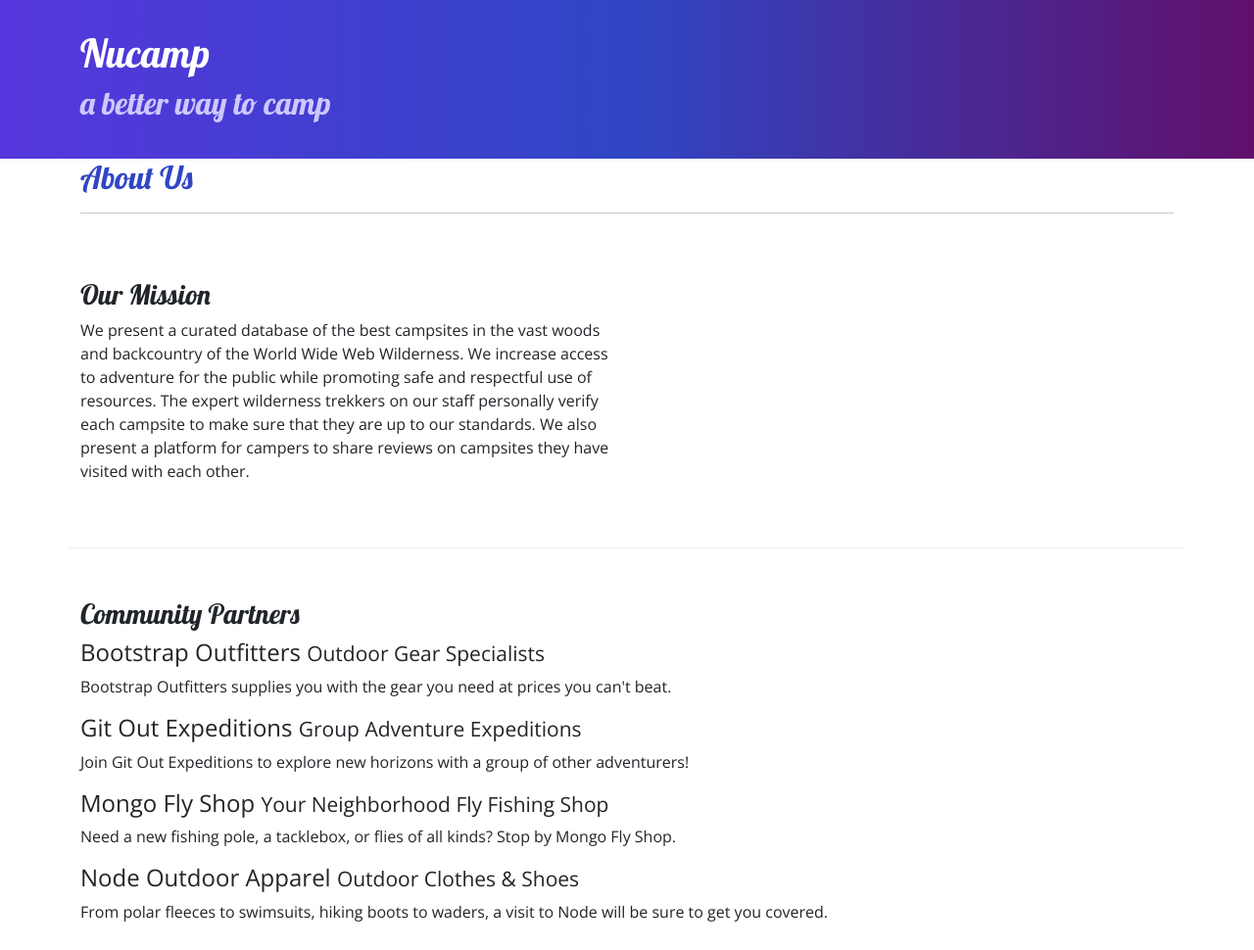
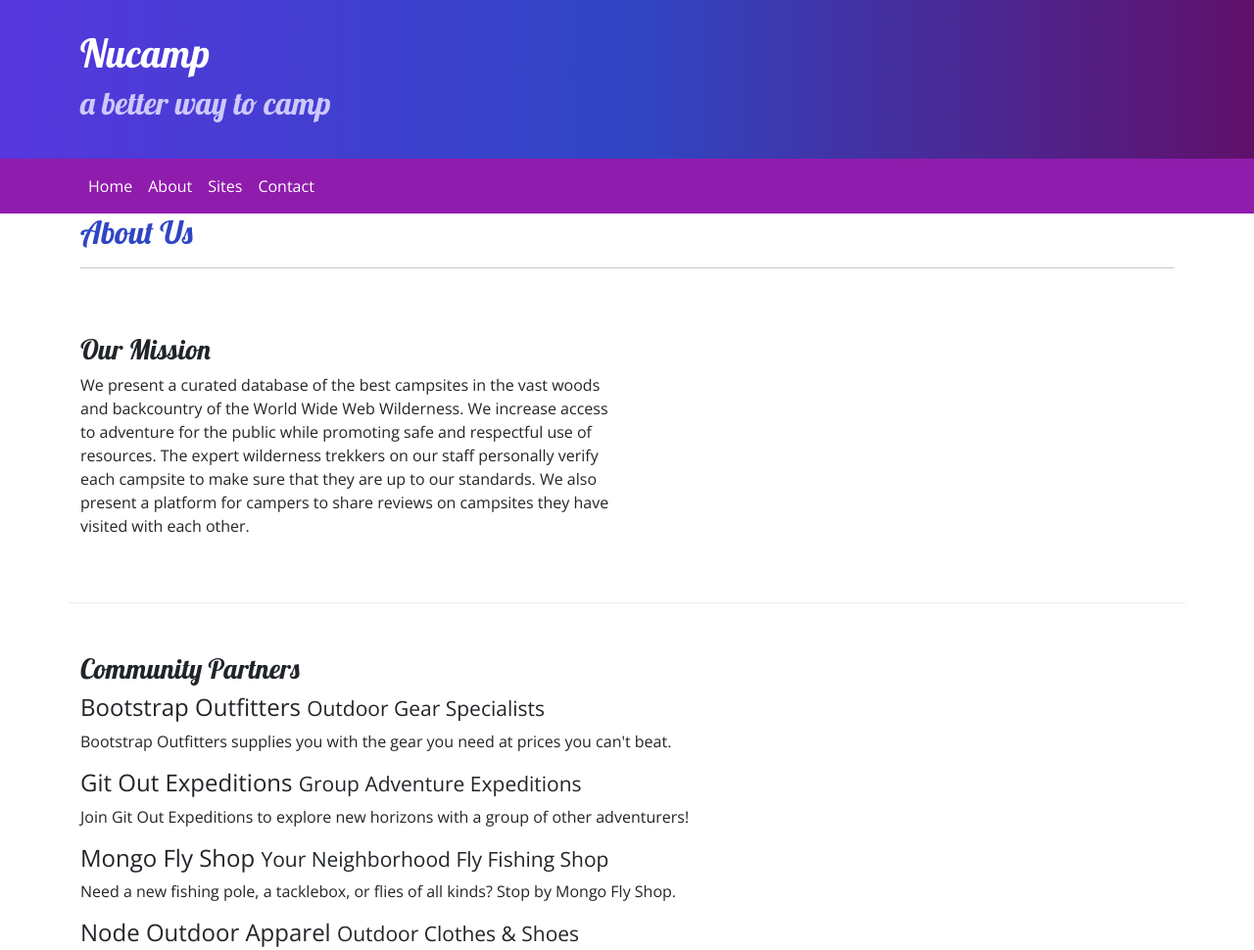
Before and after one commit to cheberly603/nucampsite, a plain HTML site: page nucampsite/aboutus.html in a window 1280 px wide. Shown: the top 970 px of the page at 98% size. Drawn offline with nearby package versions, Linux system fonts and the light colour scheme.

Commit message:
Navbar and Breadcrumbs

```diff
--- a/nucampsite/aboutus.html
+++ b/nucampsite/aboutus.html
@@ -28,7 +28,22 @@
             </div>
         </div>
     </header>
-
+    <!--navbar-->
+    <nav class="navbar navbar-expand-sm navbar-dark sticky-top">
+        <div class="container">
+            <button class="navbar-toggler ms-auto" type="button" data-bs-toggle="collapse" data-bs-target="#nucampNavbar">
+                <span class="navbar-toggler-icon"></span>
+            </button>
+            <div class="collapse navbar-collapse" id="nucampNavbar">
+                    <ul class="navbar-nav">
+                        <li class="nav-item"><a class="nav-link active" href="index.html">Home</a></li>
+                        <li class="nav-item"><a class="nav-link active" href="aboutus.html">About</a></li>
+                        <li class="nav-item"><a class="nav-link active" href="#">Sites</a></li>
+                        <li class="nav-item"><a class="nav-link active" href="#">Contact</a></li>
+                    </ul>
+            </div>
+        </div>
+    </nav>
     <main class="container">
         <div class="row">
             <div class="col">
--- a/nucampsite/css/styles.css
+++ b/nucampsite/css/styles.css
@@ -30,3 +30,7 @@ footer{
     border-bottom: 1px ridge;
     min-height: 200px;
 }
+
+.navbar{
+    background-color: #901CAD;
+}
```
Also changed, not shown: nucampsite/index.html (+16 -0 lines).
